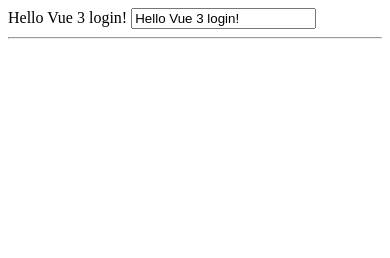
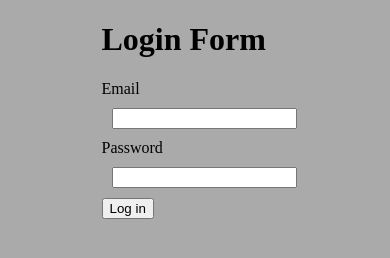
Before and after one commit to M-RAY47/vue3-login-app, a plain HTML site: page index.html in a window 390 px wide. Drawn offline with nearby package versions, Linux system fonts and the light colour scheme.

Commit message:
Add style.js and costum input component

```diff
--- a/index.html
+++ b/index.html
@@ -4,15 +4,15 @@
 	<meta charset="UTF-8">
 	<meta http-equiv="X-UA-Compatible" content="IE=edge">
 	<meta name="viewport" content="width=device-width, initial-scale=1.0">
+	<link rel="stylesheet" href="style.css">
 	<title>Regiter Form with vue 3</title>
 </head>
 <body>
 	<div id="app">
-		{{ greeting }}
-		<input v-model="greeting"/>
-		<hr>
-		<div v-show="isVisible" style="width: 100px; height: 100px; color: blue"></div>
+		<custom-form />
+		<hr/>
 
+		<button @click="toggleBox">Toggle Box</button>
 	</div>
 
 	<script src="https://unpkg.com/vue@next"></script>
@@ -21,9 +21,69 @@
 			data: ()=> {
 				return {
 					greeting: 'Hello Vue 3 login!',
-					isVisible: true
+					isVisible: false
+				}
+			},
+			methods: {
+				toggleBox(){
+					this.isVisible = !this.isVisible
+				},
+				greet(greeting){
+					console.log(this.greeting)
 				}
 			}
+		})
+		app.component('custom-form', {
+			template: `
+				<form class="formClass" @submit.prevent="handleSubmit">
+					<h1>{{ title }}</h1>
+					<custom-input :label="emailLabel" v-model="email" />
+					<custom-input :label="passwordLabel" v-model="password"/>
+					<button>Log in</button>
+				</form>
+			`,
+			components: ['custom-input'],
+			data(){
+				return {
+					title: 'Login Form',
+					email: '',
+					password: '',
+					emailLabel: 'Email',
+					passwordLabel: 'Password'
+				}
+			},
+			methods: {
+				handleSubmit(){
+					console.log("email: ",this.email, "password: ", this.password);
+				}
+			}
+		});
+		// email component
+		app.component('custom-input',{
+			template:
+			`
+				<label>
+					{{ label }}
+					<input type="text" v-model="inputValue">
+				</label>
+			`,
+			props:['label', 'modelValue'],
+			computed: {
+				inputValue: {
+					get(){
+						return this.modelValue;
+					},
+					set(value) {
+						console.log("value: ",value);
+						this.$emit('update:modelValue', value)
+					}
+				}
+			},
+			// data(){
+			// 	return {
+			// 		inputValue: ''
+			// 	}
+			// }
 		})
 		app.mount('#app');
 	</script>
--- /dev/null
+++ b/style.css
@@ -0,0 +1,11 @@
+body {
+	background-color: #aaa;
+}
+input {
+	margin: 10px;
+	display: block;
+}
+.formClass {
+	width: 50%;
+	margin: 0px auto;
+}
```
